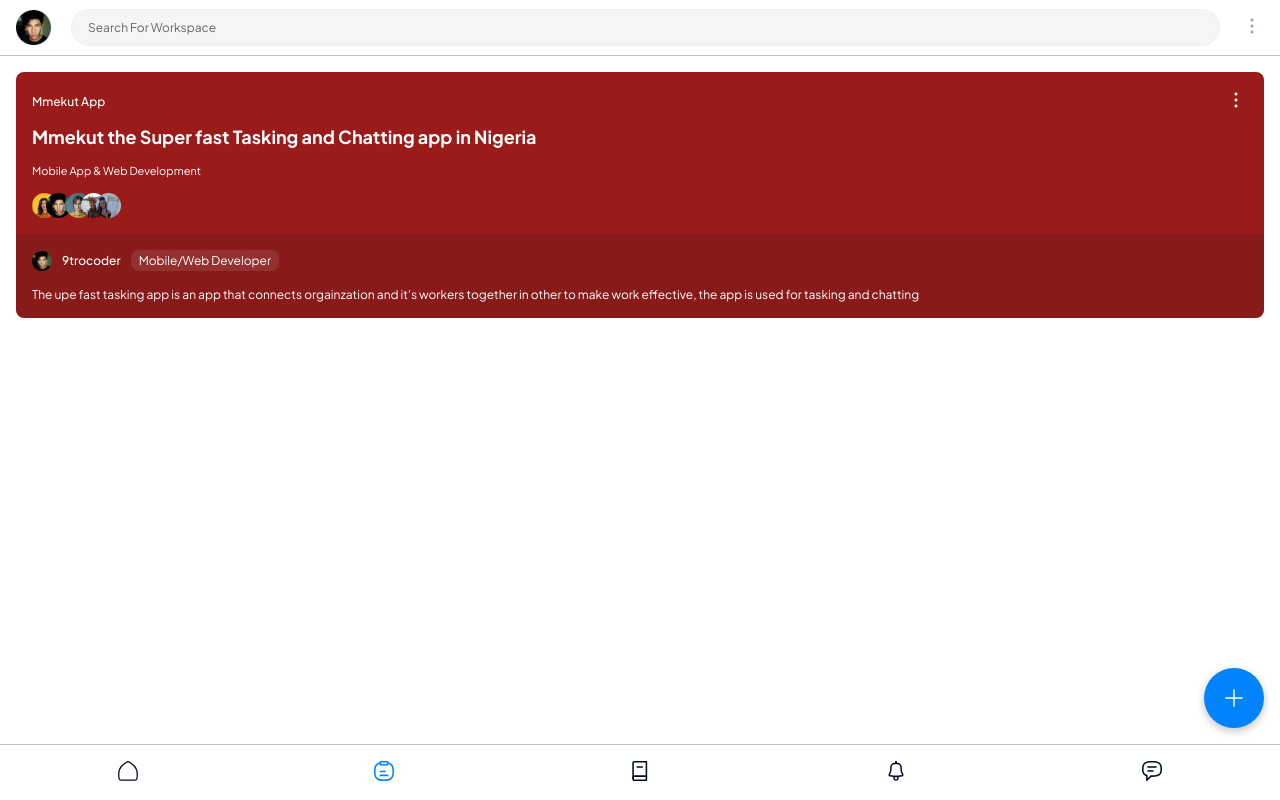
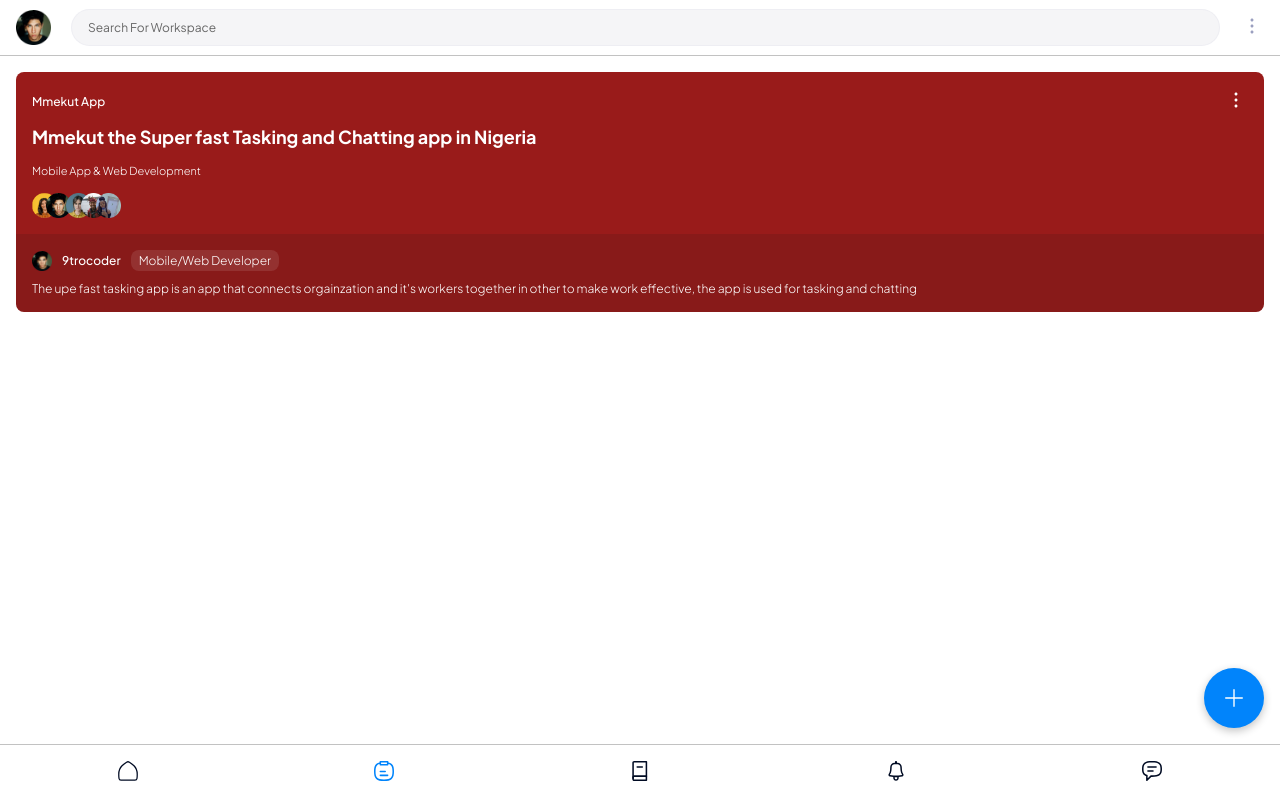
Before and after one commit to 9trocoder/mmekut, a React (Create React App) app: page /workspace in a window 1280 px wide. Built offline with nearby package versions, Linux system fonts and the light colour scheme.

Commit message:
Update components.css

```diff
--- a/src/components/components.css
+++ b/src/components/components.css
@@ -830,7 +830,7 @@ p.tlctltaskdescription {
   padding: 0px 16px 16px 16px;
   color: #fff;
   font-size: 11px;
-  font-weight: 400;
+  font-weight: 300;
 }
 
 .workspacecard__cnt-middlememberscnt {
@@ -908,14 +908,14 @@ p.tlctltaskdescription {
   font-size: 12px;
   padding: 3px 8px;
   border-radius: 8px;
-  font-weight: 400;
+  font-weight: 300;
 }
 
 .workspacecard__aboutworkspace {
   font-size: 12px;
   color: #fff;
-  padding-top: 16px;
-  font-weight: 400;
+  padding-top: 10px;
+  font-weight: 300;
   display: -webkit-box;
   -webkit-line-clamp: 2;
   -webkit-box-orient: vertical;
```
